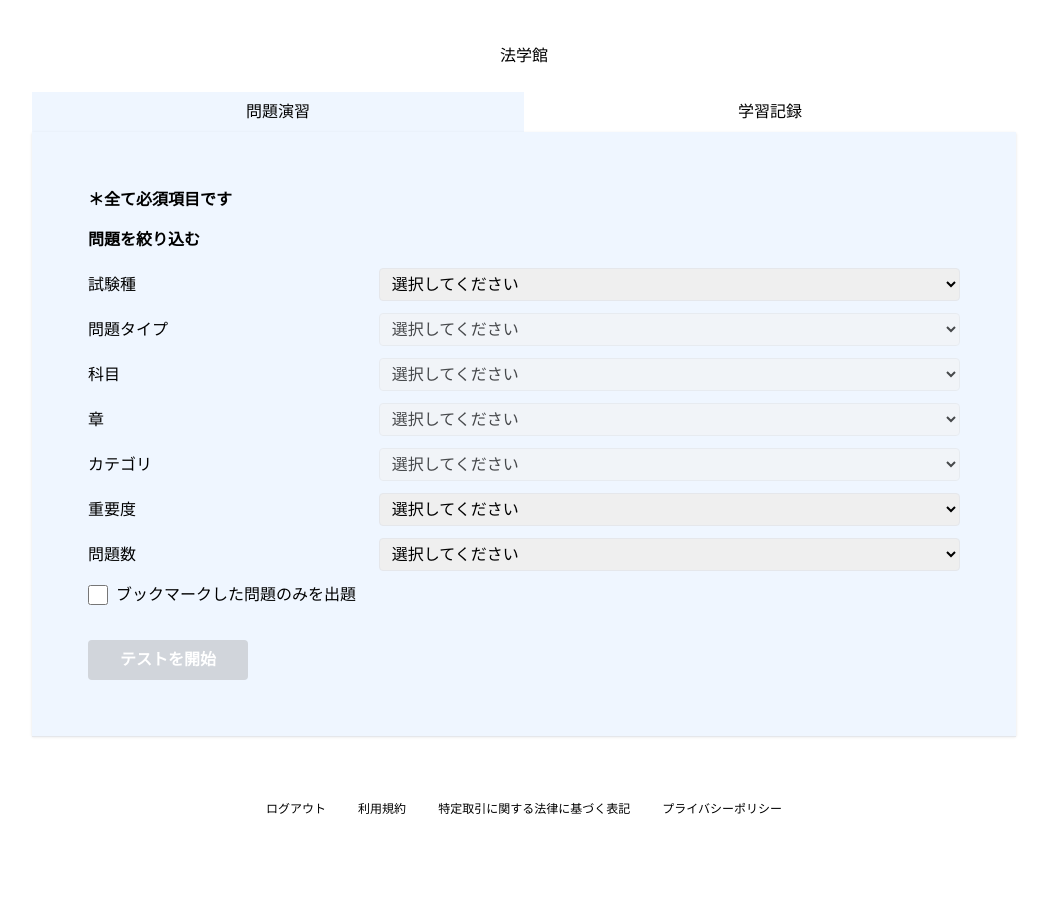
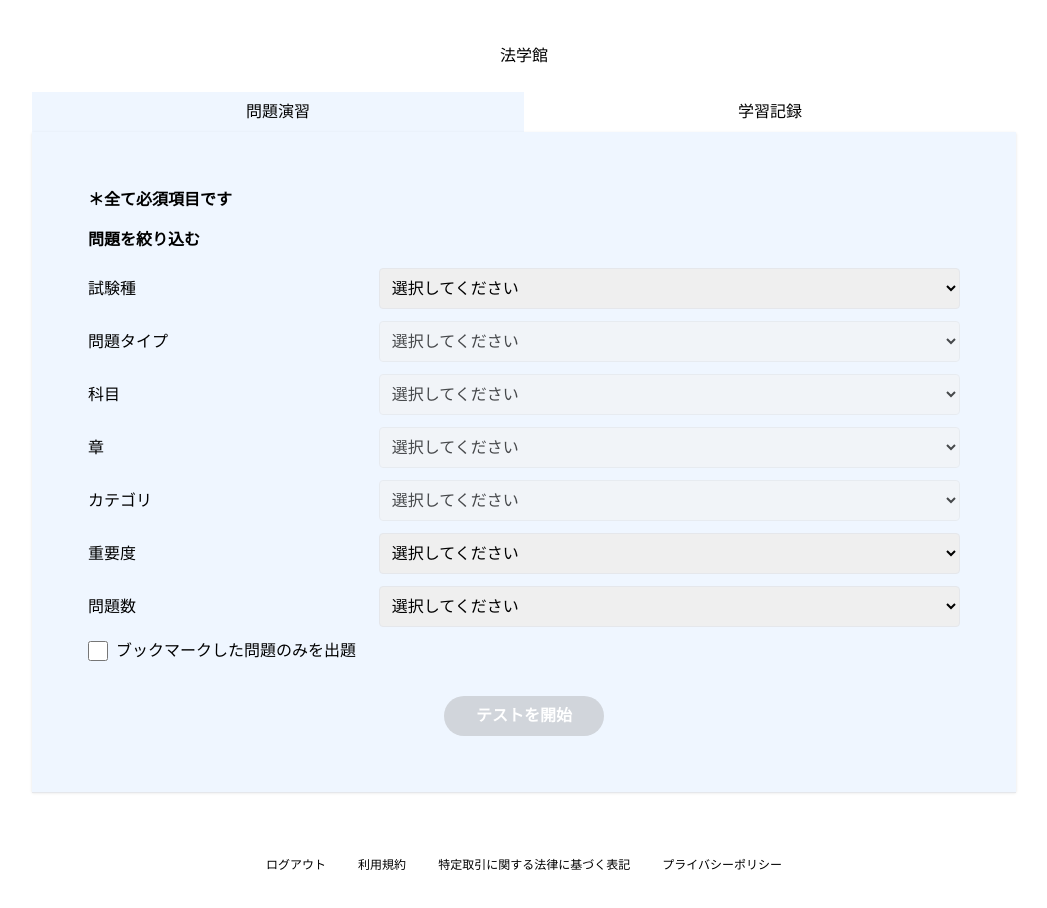
Before and after one commit to omegamaster86/supabase-mcp, a Next.js app: page /top-page in a window 1280 px wide. Shown: the top 908 px of the page, without its empty margins (116-1163 px from the left). Built offline with nearby package versions, Linux system fonts and the light colour scheme.

Commit message:
演習問題コンポーネントのボタンを中央揃えにし、スタイルを調整しました。また、選択フィールドのパディングを変更しました。

```diff
--- a/app/top-page/exercise-component.tsx
+++ b/app/top-page/exercise-component.tsx
@@ -25,7 +25,7 @@ const SelectField = ({
 			value={value}
 			onChange={(e) => onChange(e.target.value)}
 			disabled={disabled}
-			className="w-4/6 border rounded px-2 py-1 focus:outline-none focus:ring-2 focus:ring-blue-400 disabled:bg-gray-100"
+			className="w-4/6 border rounded px-2 py-2 focus:outline-none focus:ring-2 focus:ring-blue-400 disabled:bg-gray-100"
 		>
 			<option value="">選択してください</option>
 			{options.map((opt) => (
@@ -389,13 +389,15 @@ const ExerciseComponent = () => {
 			{mondaiFormatType === "多肢択一" && (
 				<FilterRadio value={filterType} onChange={setFilterType} />
 			)}
+			<div className="flex justify-center items-center">
 				<button
 					type="button"
 					disabled={!canStart}
-				className="mt-4 px-8 py-2 font-bold rounded bg-blue-600 text-white disabled:bg-gray-300"
+					className="mt-4 px-8 py-2 font-bold rounded-full bg-blue-600 text-white disabled:bg-gray-300"
 				>
 					テストを開始
 				</button>
+			</div>
 		</div>
 	);
 };
```
Lines whose indentation alone changed are shown as unchanged.
